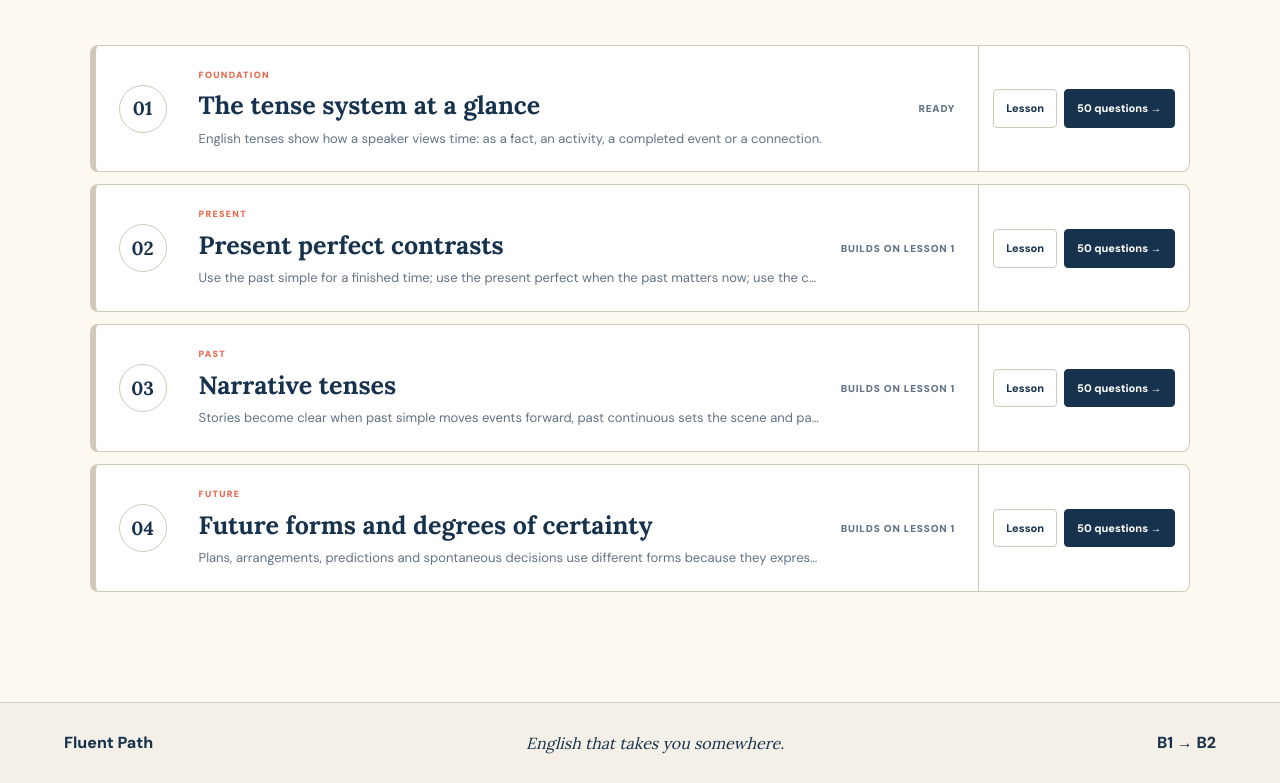
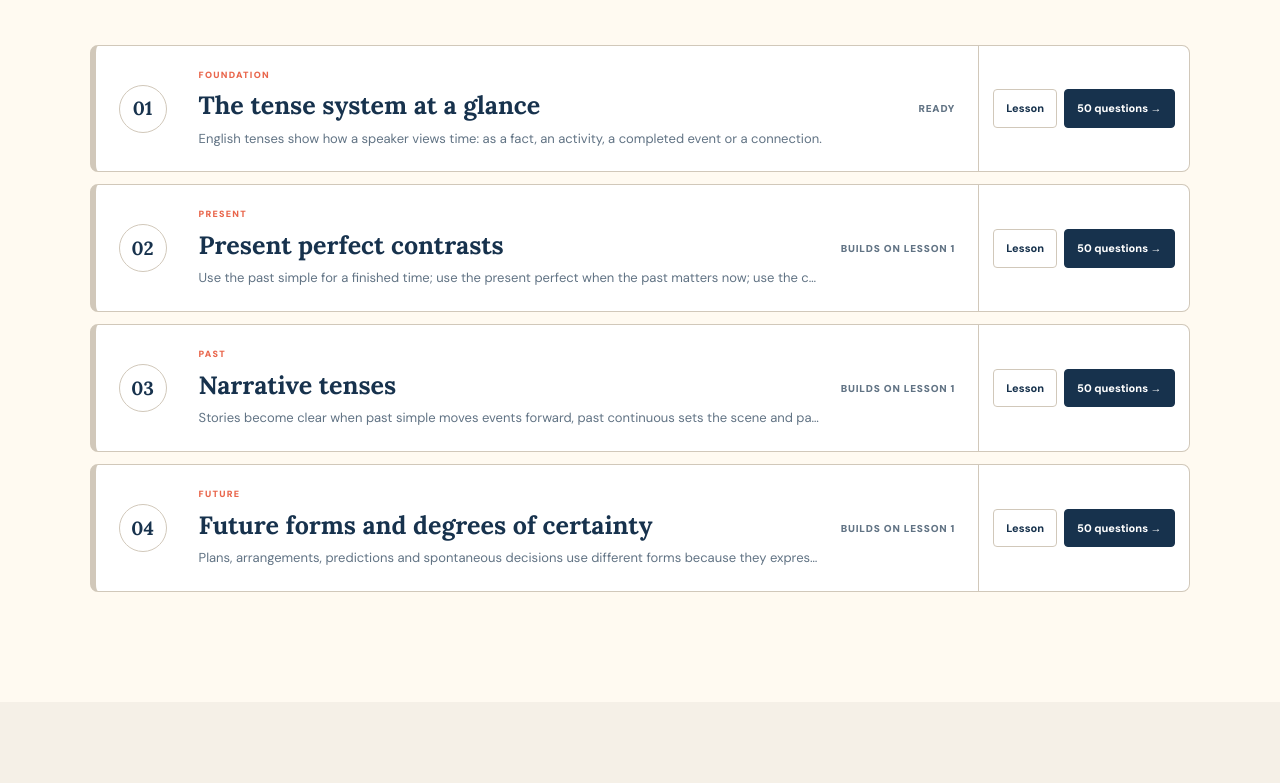
Before and after one commit to AlexanderBesss/English, a Next.js app: page / in a window 1280 px wide. Shown: the part 256-1039 px from the top of the page. After the commit the page ends 958 px from the top, so only its background shows below. Built offline with nearby package versions, Linux system fonts and the light colour scheme.

Commit message:
Remove lesson practice CTA and site footer

```diff
--- a/app/course-app.tsx
+++ b/app/course-app.tsx
@@ -72,7 +72,7 @@ function QuickCheck({exercise,number}:{exercise:Exercise;number:number}) {
   </aside>;
 }
 
-function Lesson({topic,navigate,progress,save,progressHydrated}:{topic:Topic;navigate:(to:string)=>void;progress:ProgressState;save:(p:ProgressState)=>void;progressHydrated:boolean}) {
+function Lesson({topic,progress,save,progressHydrated}:{topic:Topic;progress:ProgressState;save:(p:ProgressState)=>void;progressHydrated:boolean}) {
   const p=topicProgress(progress,topic.id);
   useEffect(()=>{if(progressHydrated&&progress.lastOpened!==topic.id){const timer=window.setTimeout(()=>save({...progress,lastOpened:topic.id}),0);return()=>window.clearTimeout(timer)}},[progress,progressHydrated,save,topic.id]);
   const [transcriptOpen,setTranscriptOpen]=useState(false);
@@ -97,7 +97,6 @@ function Lesson({topic,navigate,progress,save,progressHydrated}:{topic:Topic;nav
       </article>
       <aside className="lesson-sidebar"><strong>In this lesson</strong>{outline.map((item,index)=><a href={`#${item.id}`} key={item.id}><span>{String(index+1).padStart(2,'0')}</span>{item.label}</a>)}<div className="sidebar-score"><small>Your best score</small><b>{p.attempts?`${p.bestScore}%`:'Not attempted'}</b></div></aside>
     </div>
-    <section className="practice-cta"><div><p className="eyebrow">Ready to check your understanding?</p><h2>{topic.exercises.length} questions. Instant feedback.</h2></div><button className="button primary" onClick={()=>navigate(`/practice/${topic.id}`)}>Start practice <span>→</span></button></section>
   </main>;
 }
 
@@ -149,8 +148,8 @@ export default function CourseApp() {
   else if(path==='/reference/irregular-verbs')content=<IrregularReferencePage navigate={navigate}/>;
   else if(path==='/reference/review')content=<ReferenceReviewPage navigate={navigate}/>;
   else if(path.startsWith('/reference/guide/'))content=<GeneralReferencePage guideId={path.split('/')[3]} navigate={navigate}/>;
-  else if(path.startsWith('/lesson/')){const topic=getTopic(path.split('/')[2]);content=topic?<Lesson topic={topic} navigate={navigate} progress={progress} save={save} progressHydrated={progressHydrated}/>:<NotFound navigate={navigate}/>;}
+  else if(path.startsWith('/lesson/')){const topic=getTopic(path.split('/')[2]);content=topic?<Lesson topic={topic} progress={progress} save={save} progressHydrated={progressHydrated}/>:<NotFound navigate={navigate}/>;}
   else if(path.startsWith('/practice/')){const topic=getTopic(path.split('/')[2]);content=topic?<Practice topic={topic} navigate={navigate} progress={progress} save={save}/>:<NotFound navigate={navigate}/>;}
   else content=<NotFound navigate={navigate}/>;
-  return <><Header path={path} navigate={navigate} progress={progress} theme={theme} toggleTheme={toggleTheme}/><div id="main-content">{content}</div><footer><span>Fluent Path</span><p>English that takes you somewhere.</p><span>B1 → B2</span></footer></>;
+  return <><Header path={path} navigate={navigate} progress={progress} theme={theme} toggleTheme={toggleTheme}/><div id="main-content">{content}</div></>;
 }
```
